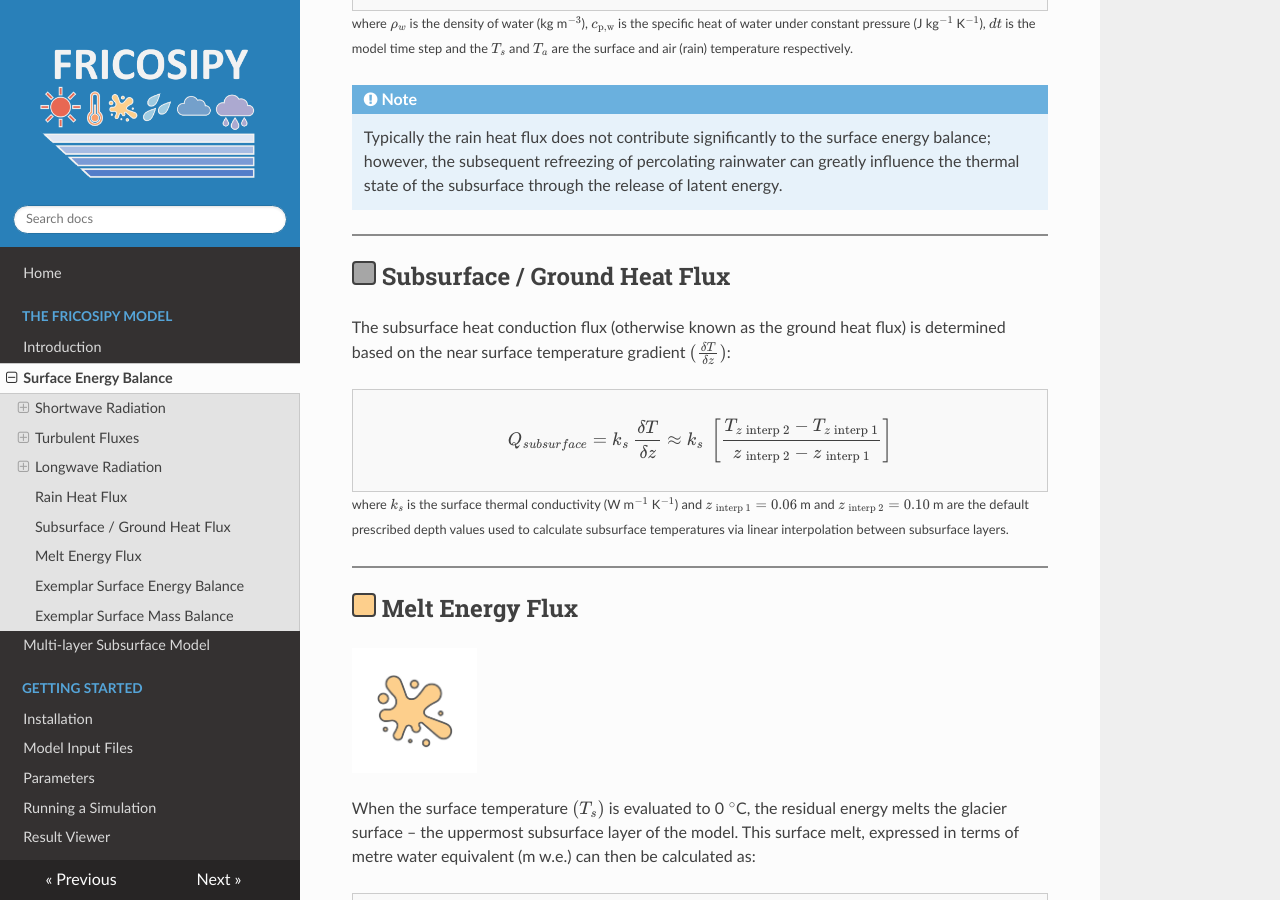
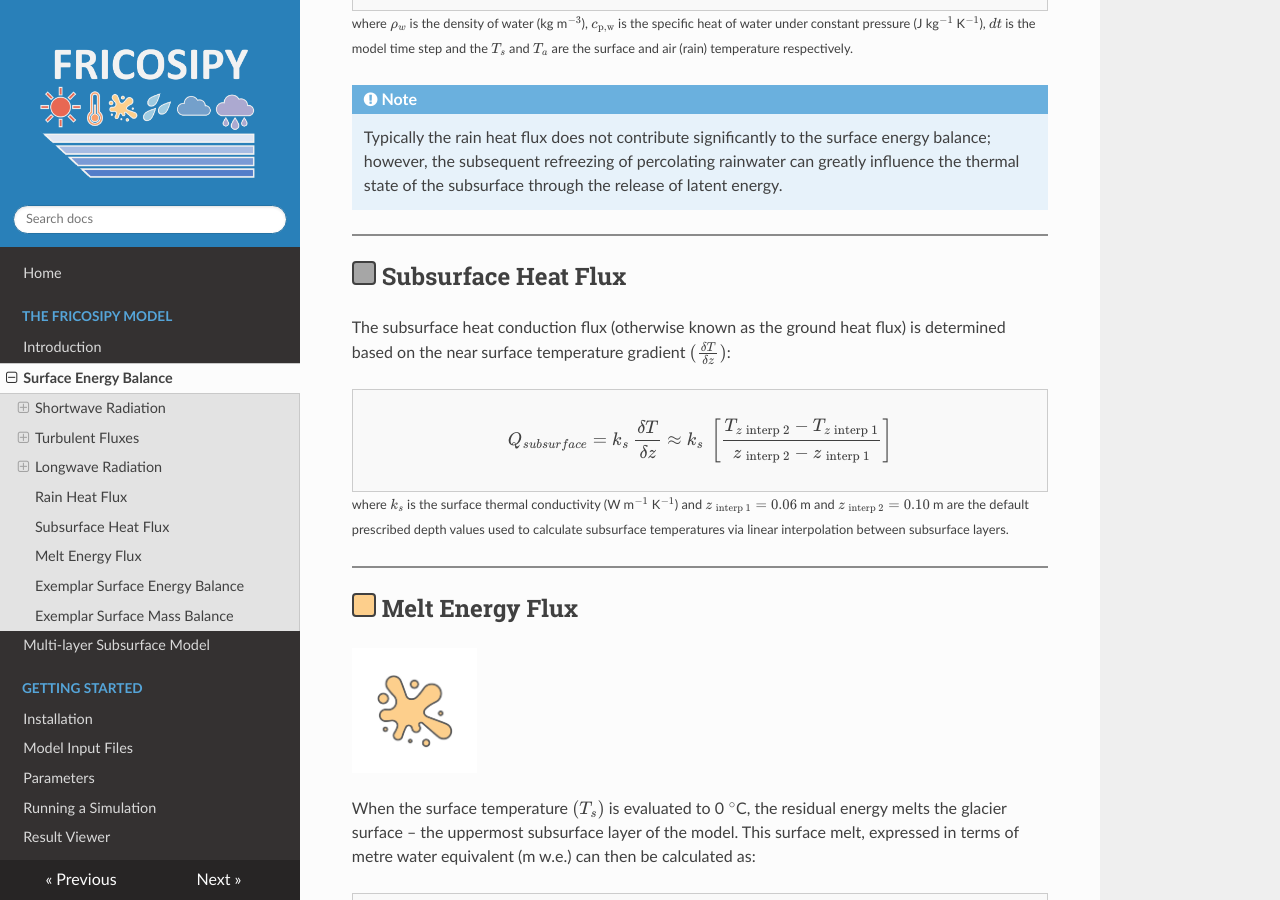
Before and after one commit to MarcusGastaldello/FRICOSIPY, an MkDocs documentation site: the page built from docs/surface_energy_balance.md, in a window 1280 px wide and 900 px high, scrolled down 6015 px. Built offline with MkDocs 1.6.1, drawn with Linux system fonts in a browser that asks for light colours; nearby versions of some CDN libraries.

Commit message:
Update surface_energy_balance.md

```diff
--- a/docs/surface_energy_balance.md
+++ b/docs/surface_energy_balance.md
@@ -298,7 +298,7 @@
 
 <hr style="height:2px; background-color:#8b8b8b; border:none;" />
 
-## <span style="display: inline-block; width: 1em; height: 1em;background-color: #A6A6A6; border: 2px solid #404040; border-radius: 4px; "></span> Subsurface / Ground Heat Flux
+## <span style="display: inline-block; width: 1em; height: 1em;background-color: #A6A6A6; border: 2px solid #404040; border-radius: 4px; "></span> Subsurface Heat Flux
 
 The subsurface heat conduction flux (otherwise known as the ground heat flux) is determined based on the near surface temperature gradient $(\frac{\delta T}{\delta z})$:
 
```
